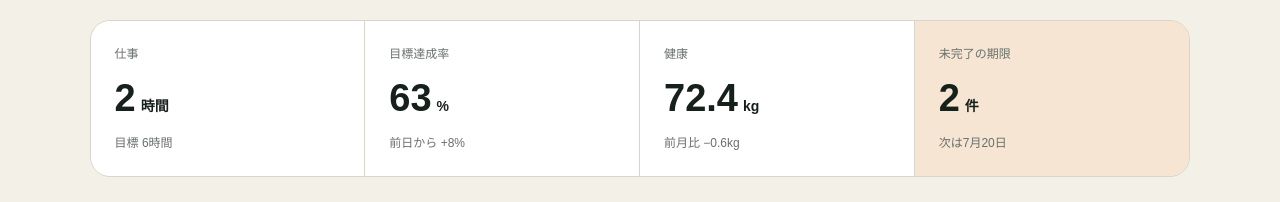
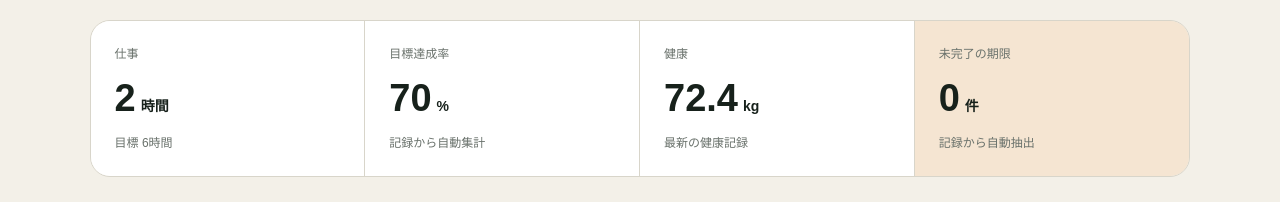
Before and after one commit to ko-ya346/koelog-source, a Next.js app: page / in a window 1280 px wide. Shown: the part 829-1031 px from the top of the page. Built offline with nearby package versions, Linux system fonts and the light colour scheme; no server answers; the database is empty.

Commit message:
feat: derive dashboard metrics from logs

```diff
--- a/app/page.tsx
+++ b/app/page.tsx
@@ -1,6 +1,7 @@
 "use client";
 
 import { useEffect, useMemo, useState } from "react";
+import { calculateActivityMetrics } from "@/lib/activity-metrics";
 
 type Log = { id: number; category: string; title: string; value: string; time: string };
 type VoiceRecognitionResultEvent = {
@@ -86,7 +87,7 @@
     localStorage.setItem("koelog-records", JSON.stringify(logs));
   }, [logs]);
 
-  const workMinutes = useMemo(() => logs.filter((x) => x.category === "仕事").length * 120, [logs]);
+  const metrics = useMemo(() => calculateActivityMetrics(logs), [logs]);
 
   async function save() {
     if (!text.trim()) return;
@@ -158,10 +159,10 @@
       <section className="dashboard">
         <div className="sectionTitle"><div><p className="eyebrow">TODAY</p><h2>今日のまとめ</h2></div><span className="status">順調なペース</span></div>
         <div className="stats">
-          <article><span>仕事</span><strong>{Math.floor(workMinutes / 60)}<small>時間</small></strong><em>目標 6時間</em></article>
-          <article><span>目標達成率</span><strong>63<small>%</small></strong><em>前日から +8%</em></article>
-          <article><span>健康</span><strong>72.4<small>kg</small></strong><em>前月比 −0.6kg</em></article>
-          <article className="warning"><span>未完了の期限</span><strong>2<small>件</small></strong><em>次は7月20日</em></article>
+          <article><span>仕事</span><strong>{Math.floor(metrics.workMinutes / 60)}<small>時間</small></strong><em>目標 6時間</em></article>
+          <article><span>目標達成率</span><strong>{metrics.goalProgress ?? 0}<small>%</small></strong><em>記録から自動集計</em></article>
+          <article><span>健康</span><strong>{metrics.latestWeightKg ?? "--"}<small>kg</small></strong><em>最新の健康記録</em></article>
+          <article className="warning"><span>未完了の期限</span><strong>{metrics.deadlineCount}<small>件</small></strong><em>記録から自動抽出</em></article>
         </div>
 
         <div className="contentGrid">
--- /dev/null
+++ b/lib/activity-metrics.ts
@@ -0,0 +1,69 @@
+export type ActivityLog = {
+  category: string;
+  title: string;
+  value: string;
+};
+
+export type ActivityMetrics = {
+  workMinutes: number;
+  goalProgress: number | null;
+  latestWeightKg: number | null;
+  deadlineCount: number;
+};
+
+function textOf(log: ActivityLog) {
+  return `${log.title} ${log.value}`;
+}
+
+export function extractMinutes(log: ActivityLog) {
+  const text = textOf(log);
+  const hours = [...text.matchAll(/(\d+(?:\.\d+)?)\s*(?:時間|h|hour)/gi)]
+    .reduce((total, match) => total + Number(match[1]) * 60, 0);
+  const minutes = [...text.matchAll(/(\d+(?:\.\d+)?)\s*(?:分|m|min|minute)/gi)]
+    .reduce((total, match) => total + Number(match[1]), 0);
+
+  return Math.round(hours + minutes);
+}
+
+export function extractProgressPercent(log: ActivityLog) {
+  const text = textOf(log);
+  const percent = text.match(/(\d+(?:\.\d+)?)\s*%/);
+  if (percent) return Math.min(100, Math.max(0, Number(percent[1])));
+
+  const ratio = text.match(/(\d+(?:\.\d+)?)\s*割/);
+  if (ratio) return Math.min(100, Math.max(0, Number(ratio[1]) * 10));
+
+  if (/半分/.test(text)) return 50;
+  return null;
+}
+
+export function extractWeightKg(log: ActivityLog) {
+  const text = textOf(log);
+  const weight = text.match(/(\d+(?:\.\d+)?)\s*(?:kg|キロ)/i);
+  return weight ? Number(weight[1]) : null;
+}
+
+export function calculateActivityMetrics(logs: ActivityLog[]): ActivityMetrics {
+  const workMinutes = logs
+    .filter((log) => log.category === "仕事")
+    .reduce((total, log) => total + extractMinutes(log), 0);
+
+  const progressValues = logs
+    .map(extractProgressPercent)
+    .filter((value): value is number => value !== null);
+
+  const weights = logs
+    .filter((log) => log.category === "健康")
+    .map(extractWeightKg)
+    .filter((value): value is number => value !== null);
+
+  return {
+    workMinutes,
+    goalProgress:
+      progressValues.length > 0
+        ? Math.round(progressValues.reduce((total, value) => total + value, 0) / progressValues.length)
+        : null,
+    latestWeightKg: weights[0] ?? null,
+    deadlineCount: logs.filter((log) => log.category === "期限").length,
+  };
+}
```
